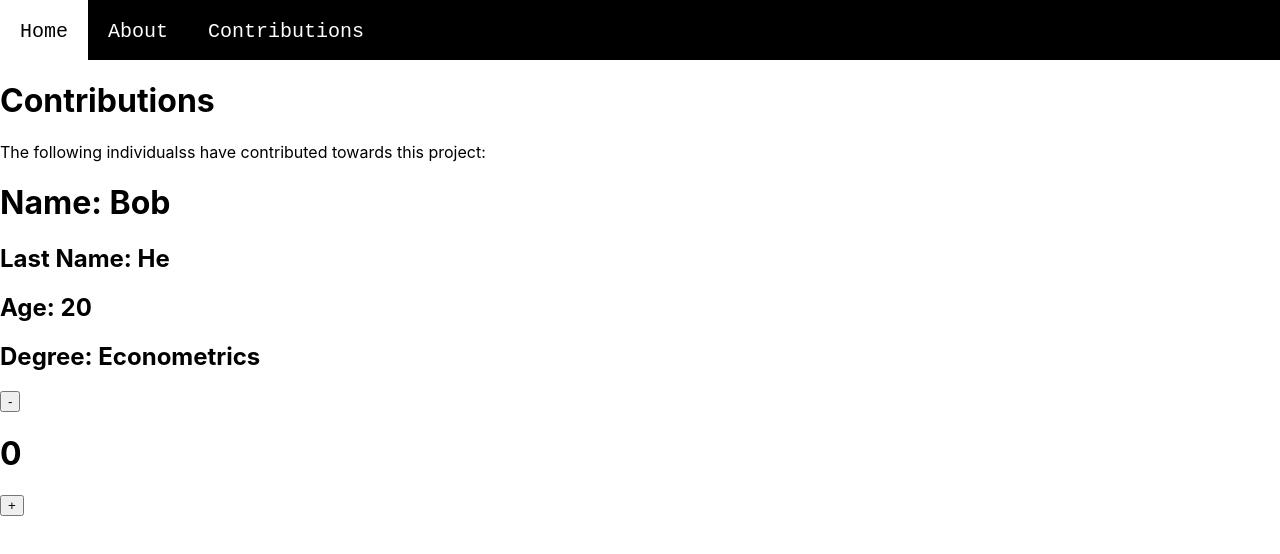
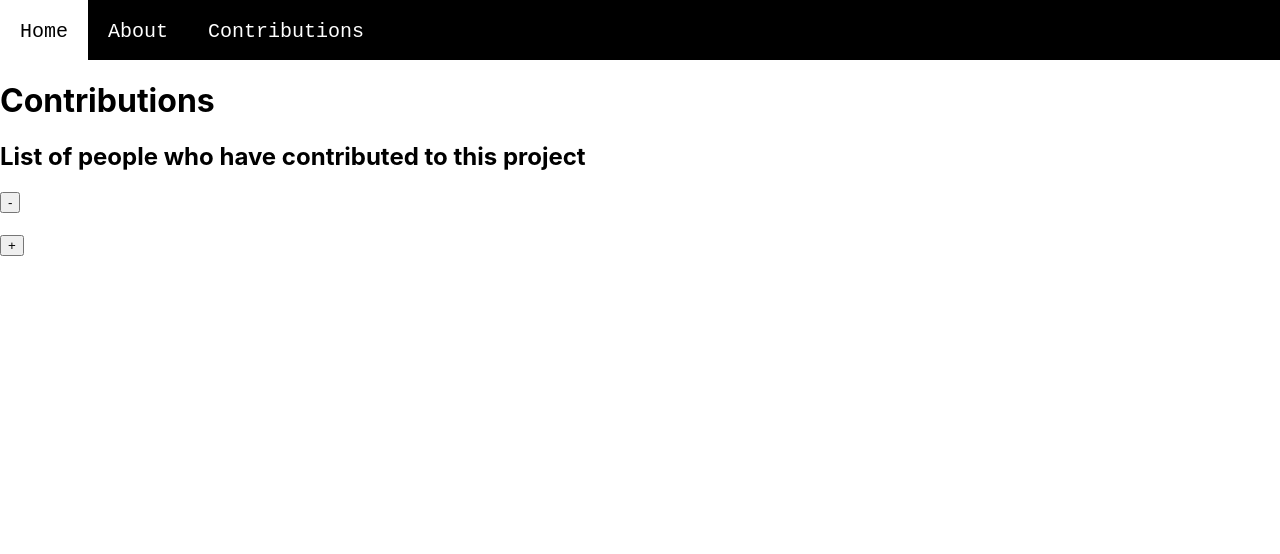
Before and after one commit to UrbanAI-org/UrbanAI, a React (Create React App) app in the folder frontend/: page /contributions in a window 1280 px wide. Shown: the top 554 px of the page. Built offline with nearby package versions, Linux system fonts and the light colour scheme.

Commit message:
Periodic commit

```diff
--- a/frontend/src/pages/Contributions.jsx
+++ b/frontend/src/pages/Contributions.jsx
@@ -7,52 +7,47 @@ import NavBar from "../components/NavBar";
  * - drop down bar contains more information of each person
  */
 
-
-
 // Returns or renders some jsx. Functional component.
 
 const Person = (props) => {
     return (
         // Wrap in react fragment
         <>
-        <h1>Name: {props.name}</h1>
-        <h2>Last Name: {props.lastName}</h2>
-        <h2>Age: {props.age}</h2>
-        <h2>Degree: {props.degree}</h2>
+        <h2>Name: {props.name}</h2>
+        <h3>Last Name: {props.lastName}</h3>
+        <h3>Age: {props.age}</h3>
+        <h3>Degree: {props.degree}</h3>
         </>
     )
 }
 
-// Props -> arguments to pass into react components.
 
 const Contributions = () => {
 
     // This is a hook. Only change this using its setter
-    const [counter, setCounter] = useState(0);
+    const [clickText, setclickText] = useState('')
 
-    // Initially set at 100 and does not change.
-    useEffect(() => {
-        alert("You've changed the counter to " + counter)
-    }, [counter]);
+    // // Initially set at 100 and does not change.
+    // useEffect(() => {
+    //     document.title = `You clicked 3 times`;
+    // }, [clickText]);
 
     return (
         <div className="Contributions">
 
+
             <NavBar />
 
             <h1>Contributions</h1>
+            <h2>List of people who have contributed to this project</h2>
             <div>
-            The following individualss have contributed towards this project:
-            <Person name = 'Bob' lastName = 'He' age = '20' degree = 'Econometrics'/>
 
             {/* Illustration on how states work. */}
 
-            <button onClick={() => setCounter((prevCount) => prevCount - 1)}>-</button>
-            <h1>{counter}</h1>
-            <button onClick={() => setCounter((prevCount) => prevCount + 1)}>+</button>
+            <button onClick={() => setclickText(<Person name = 'Bob' lastName = 'He' age = '20' degree = 'Econometrics'/>)}>-</button>
+            <h1>{clickText}</h1>
+            <button onClick={() => setclickText(<Person/>)}>+</button>
             </div>
-
-
 
         </div>
 
@@ -60,4 +55,42 @@ const Contributions = () => {
 }
 
 
+// Props -> arguments to pass into react components.
+
+// const Contributions = () => {
+
+
+//     const [clickText, setclickText] = useState(Person)
+
+//     // This is a hook. Only change this using its setter
+//     const [counter, setCounter] = useState(0);
+
+//     // Initially set at 100 and does not change.
+//     useEffect(() => {
+//         alert("You've changed the counter to " + counter)
+//     }, [counter]);
+
+//     return (
+//         <div className="Contributions">
+
+//             <NavBar />
+
+//             <h1>Contributions</h1>
+//             <div>
+//             The following individuals have contributed towards this project:
+//             <Person name = 'Bob' lastName = 'He' age = '20' degree = 'Econometrics'/>
+
+//             {/* Illustration on how states work. */}
+
+//             <button onClick={() => setCounter((prevCount) => prevCount - 1)}>-</button>
+//             <h1>{counter}</h1>
+//             <button onClick={() => setCounter((prevCount) => prevCount + 1)}>+</button>
+//             </div>
+
+//         </div>
+
+//     )
+// }
+
+
 export default Contributions;
```
